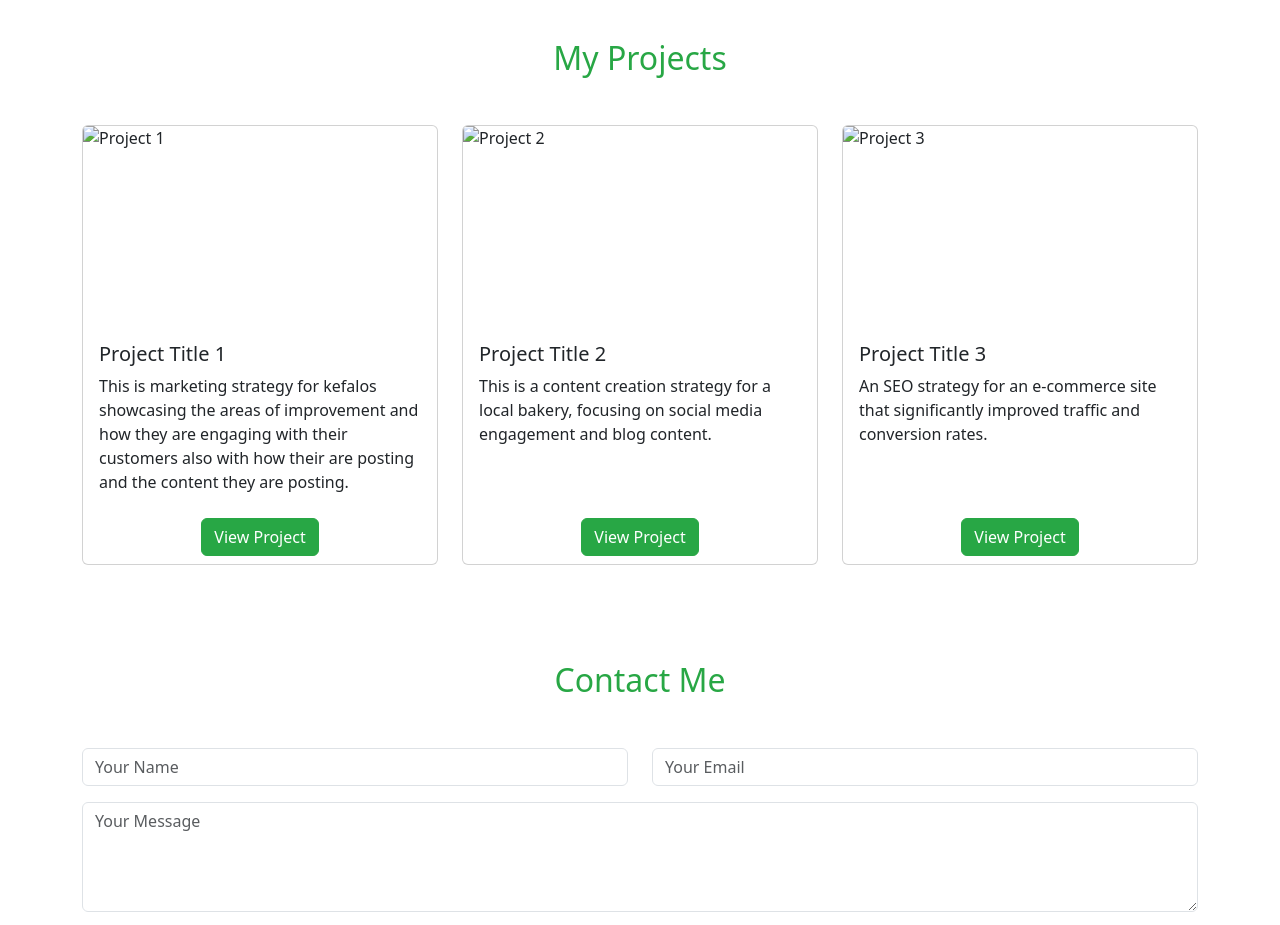
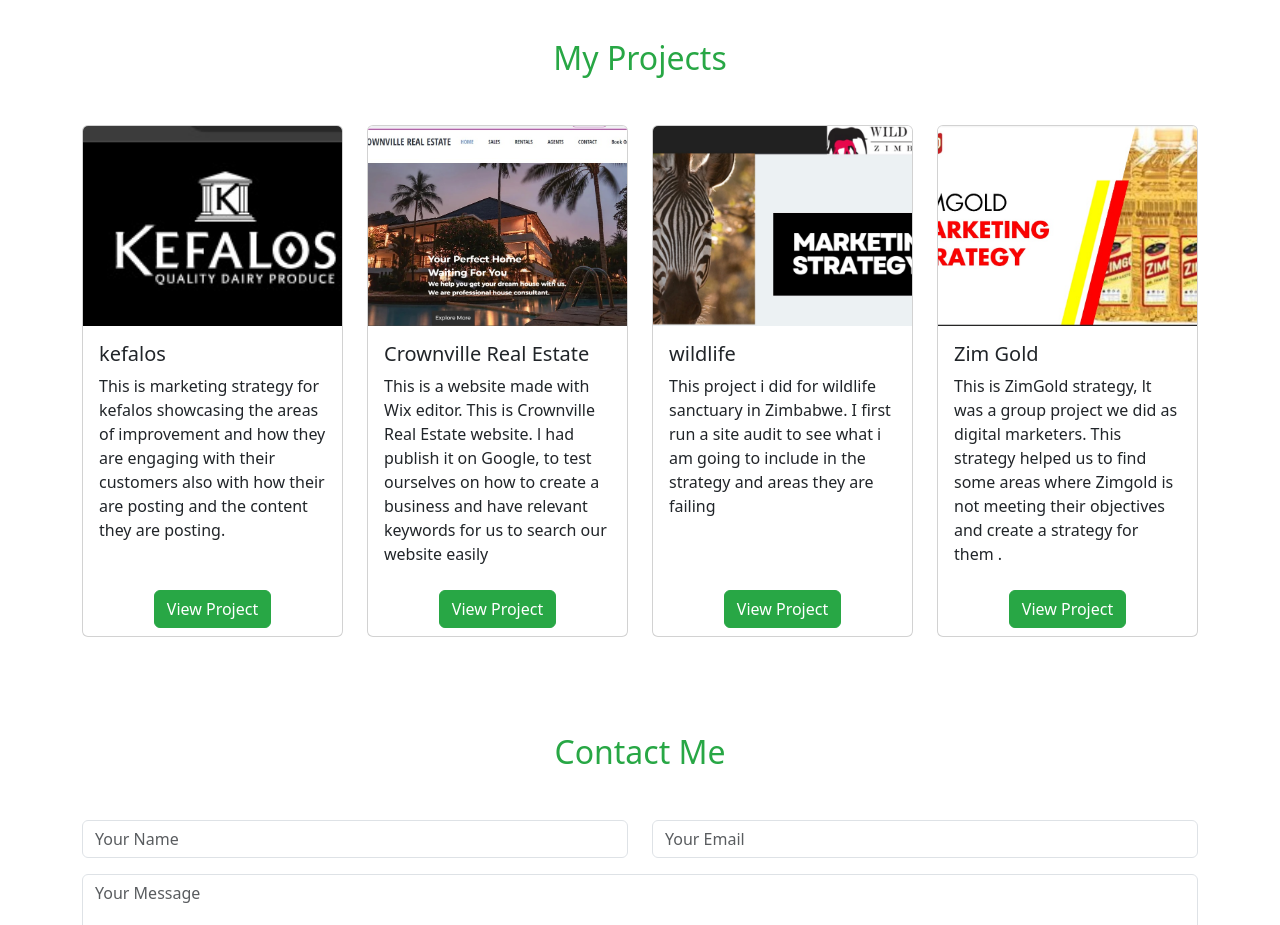
Before and after one commit to hunternyasha/prudence-poartfolio, a plain HTML site: page index.html in a window 1280 px wide. Shown: the part 2400-3325 px from the top of the page. Drawn offline with nearby package versions, Linux system fonts and the light colour scheme.

Commit message:
finished

```diff
--- a/index.html
+++ b/index.html
@@ -217,16 +217,16 @@
         <h2 class="text-center mb-5">My Projects</h2>
         <div class="row g-4">
           <!-- Project 1 -->
-          <div class="col-md-4" data-aos="fade-up">
+          <div class="col-md-3" data-aos="fade-up">
             <!-- Added AOS data attribute -->
             <div class="card h-100">
               <img
-                src="images/project1.jpg"
+                src="assets/img/bg6.jpg"
                 class="card-img-top"
                 alt="Project 1"
               />
               <div class="card-body">
-                <h5 class="card-title">Project Title 1</h5>
+                <h5 class="card-title">kefalos</h5>
                 <p class="card-text">
                   This is marketing strategy for kefalos showcasing the areas of
                   improvement and how they are engaging with their customers
@@ -248,19 +248,21 @@
           </div>
 
           <!-- Project 2 -->
-          <div class="col-md-4" data-aos="fade-up">
+          <div class="col-md-3" data-aos="fade-up">
             <!-- Added AOS data attribute -->
             <div class="card h-100">
               <img
-                src="images/project2.jpg"
+                src="assets/img/bg3.jpg"
                 class="card-img-top"
                 alt="Project 2"
               />
               <div class="card-body">
-                <h5 class="card-title">Project Title 2</h5>
+                <h5 class="card-title">Crownville Real Estate</h5>
                 <p class="card-text">
-                  This is a content creation strategy for a local bakery,
-                  focusing on social media engagement and blog content.
+                  This is a website made with Wix editor. This is Crownville
+                  Real Estate website. l had publish it on Google, to test
+                  ourselves on how to create a business and have relevant
+                  keywords for us to search our website easily
                 </p>
               </div>
               <div class="card-footer text-center">
@@ -277,19 +279,50 @@
           </div>
 
           <!-- Project 3 -->
-          <div class="col-md-4" data-aos="fade-up">
+          <div class="col-md-3" data-aos="fade-up">
             <!-- Added AOS data attribute -->
             <div class="card h-100">
               <img
-                src="images/project3.jpg"
+                src="assets/img/bg5.png"
                 class="card-img-top"
                 alt="Project 3"
               />
               <div class="card-body">
-                <h5 class="card-title">Project Title 3</h5>
+                <h5 class="card-title">wildlife</h5>
                 <p class="card-text">
-                  An SEO strategy for an e-commerce site that significantly
-                  improved traffic and conversion rates.
+                  This project i did for wildlife sanctuary in Zimbabwe. I first
+                  run a site audit to see what i am going to include in the
+                  strategy and areas they are failing
+                </p>
+              </div>
+              <div class="card-footer text-center">
+                <button
+                  type="button"
+                  class="btn btn-primary"
+                  data-bs-toggle="modal"
+                  data-bs-target="#project3Modal"
+                >
+                  View Project
+                </button>
+              </div>
+            </div>
+          </div>
+
+          <div class="col-md-3" data-aos="fade-up">
+            <!-- Added AOS data attribute -->
+            <div class="card h-100">
+              <img
+                src="assets/img/bg4.png"
+                class="card-img-top"
+                alt="Project 3"
+              />
+              <div class="card-body">
+                <h5 class="card-title">Zim Gold</h5>
+                <p class="card-text">
+                  This is ZimGold strategy, lt was a group project we did as
+                  digital marketers. This strategy helped us to find some areas
+                  where Zimgold is not meeting their objectives and create a
+                  strategy for them .
                 </p>
               </div>
               <div class="card-footer text-center">
```
Also changed, not shown: assets/img/bg3.jpg (added), assets/img/bg4.png (added), assets/img/bg5.png (added), assets/img/bg6.jpg (added).
